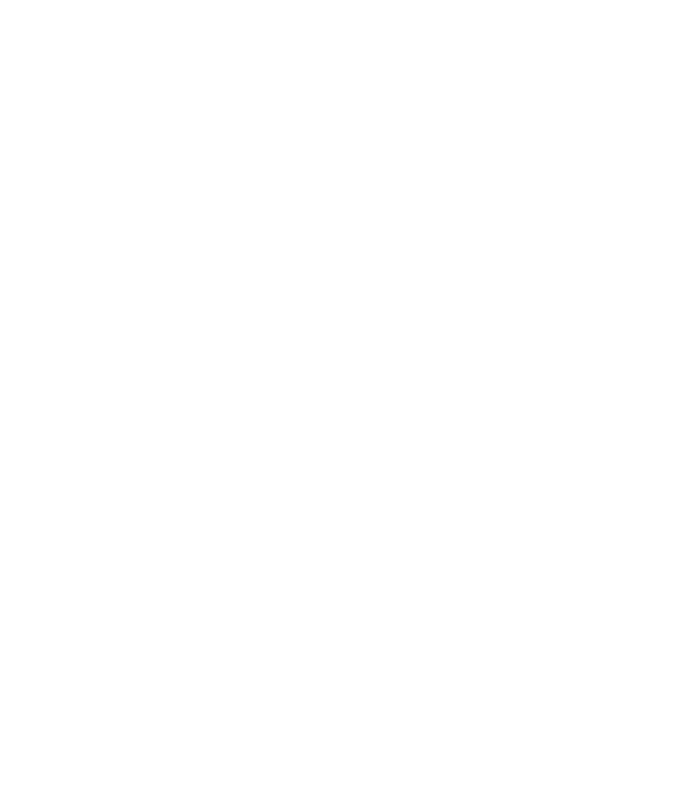
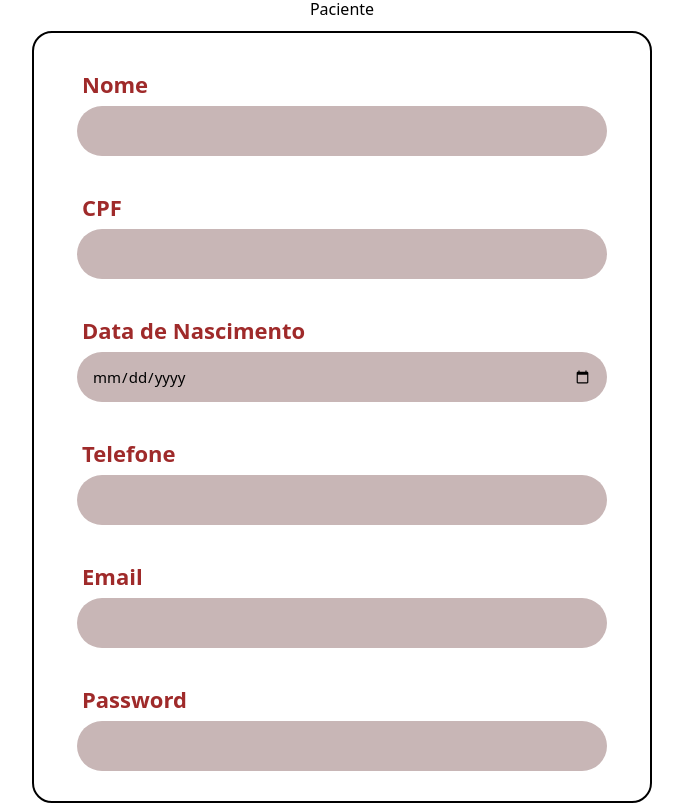
Before and after one commit to Ramon-UFSJ2023/ProjetoHospital, a React (Vite) app: page /page-cad-paciente in a window 1280 px wide. Shown: the whole page, without its empty margins (298-981 px from the left). Built offline with nearby package versions, Linux system fonts and the light colour scheme.

Commit message:
Mudando tela de cadastro

```diff
--- a/src/App.jsx
+++ b/src/App.jsx
@@ -2,6 +2,7 @@
 import PacienteLogin from "./pages/Paciente/PacienteLogin";
 import DashBoardPaciente from "./pages/Paciente/DashboardPaciente";
 import FuncionarioLogin from "./pages/Funcionario/FuncionarioLogin";
+import PageCadastro from "./components/PageCadastro/PageCadastro";
 import { Routes, Route } from "react-router-dom";
 import "./styles/global.css";
 
@@ -12,7 +13,7 @@
       <Route path="/login-paciente" element={<PacienteLogin />} />
       <Route path="/page-inicial-paciente" element={<DashBoardPaciente />} />
       <Route path="/login-funcionario" element={<FuncionarioLogin />} />
-      <Route path="/page-cad-paciente"/>
+      <Route path="/page-cad-paciente" element={<PageCadastro />}/>
     </Routes>
   );
 }
--- a/src/PastaModelos/teste.html
+++ b/src/PastaModelos/teste.html
@@ -40,8 +40,6 @@
           <label for="password">Password</label>
           <input type="password" name="Senha-cliente" id="" class="inputs"/>
         </div>
-
-
       </form>
     </div>
   </body>
--- a/src/components/PageCadastro/PageCadastro.jsx
+++ b/src/components/PageCadastro/PageCadastro.jsx
@@ -1,13 +1,41 @@
-import "./cadastro.css"
+import "./cadastro.css";
+import BtnCustomized from "../Buttons/ButtonCustomized"
 
-export default function PageCadastro(){
-    return (
-        <div className="container">
-            <h1 className="Title">Paciente</h1>
-            <main className="page-Cadastro">
-                <h2>Nome</h2>
-                <input type="text" name="Nome" id="input-name" className="inputs"/>
-            </main>
+export default function PageCadastro() {
+  return (
+    <div className="container">
+      <h1 class="Title">Paciente</h1>
+      <form class="page-cadastro" action="/cadastro" method="post">
+        <div class="inputs-groups">
+          <label for="nome">Nome</label>
+          <input type="text" name="Nome" id="input-name" class="inputs" />
         </div>
-    );
+
+        <div class="inputs-groups">
+          <label for="CPF">CPF</label>
+          <input type="number" name="Nome" id="input-cpf" class="inputs" />
+        </div>
+
+        <div class="inputs-groups">
+          <label for="date-born">Data de Nascimento</label>
+          <input type="date" name="" id="input-date" class="inputs" />
+        </div>
+
+        <div class="inputs-groups">
+          <label for="text">Telefone</label>
+          <input type="tel" name="Nome" id="input-name" class="inputs" />
+        </div>
+
+        <div class="inputs-groups">
+          <label for="Email">Email</label>
+          <input type="text" name="" id="" class="inputs" />
+        </div>
+
+        <div class="inputs-groups">
+          <label for="password">Password</label>
+          <input type="password" name="Senha-cliente" id="" class="inputs" />
+        </div>
+      </form>
+    </div>
+  );
 }
--- a/src/components/PageCadastro/cadastro.css
+++ b/src/components/PageCadastro/cadastro.css
@@ -1,15 +1,51 @@
-*{
+* {
   margin: 0;
   padding: 0;
   box-sizing: border-box;
 }
-body{
-    height: 100vh;
-    width: 100vw;
-}
-.container{
+
+.container {
   display: flex;
   gap: 10px;
   flex-direction: column;
   align-items: center;
+  justify-content: center;
+  height: 100vh;
+  width: 100%;
 }
+
+.page-cadastro {
+  display: flex;
+  flex-direction: column;
+  border: 2px solid black;
+  width: 620px;
+  height: 820px;
+  align-items: center;
+  padding: 15px;
+  border-radius: 20px;
+}
+
+.inputs-groups {
+  padding: 15px;
+  display: flex;
+  flex-direction: column;
+  width: 560px;
+}
+.inputs-groups label{
+    color: #9F2A2A;
+    font-weight: bolder;
+    font-size: 22px;
+    padding: 5px;
+}
+
+.inputs{
+    height: 50px;
+    border-radius: 50px;
+    padding-left: 15px;
+    font-size: 15px;
+    background-color: #C8B6B6;
+}
+
+#input-date{
+    padding-right: 15px;
+}
--- a/src/components/PageLogin/PageLogin.jsx
+++ b/src/components/PageLogin/PageLogin.jsx
@@ -4,7 +4,7 @@
 import ButtonReturn from "../Buttons/ButtonReturn";
 import { useNavigate } from "react-router-dom";
 
-export default function PageLogin({ title }) {
+export default function PageLogin({ title, showLinkCadastro }) {
   const [cpf, setCpf] = useState("");
   const [password, setPassword] = useState("");
 
@@ -15,10 +15,9 @@
   const goPageInicialPacient = () => {
     navigate("/page-inicial-paciente");
   };
-  const goPageCadastroPaciente = () =>{
-    navigate("/page-cad-paciente")
-  }
-
+  const goPageCadastroPaciente = () => {
+    navigate("/page-cad-paciente");
+  };
 
   const TrySubmit = (event) => {
     event.preventDefault();
@@ -66,9 +65,20 @@
             showImg="hidden"
             onClick={goPageInicialPacient}
           />
-          <h1 className="link-cad">Não esta cadastrado? <a className="link-cad" id="direction-login" onClick={goPageCadastroPaciente}>Cadastre-se</a></h1>
+
+          {showLinkCadastro && (
+            <h1 className="link-cad">
+              Não esta cadastrado?{" "}
+              <a
+                className="link-cad"
+                id="direction-login"
+                onClick={goPageCadastroPaciente}
+              >
+                Cadastre-se
+              </a>
+            </h1>
+          )}
         </form>
-
       </div>
       <footer className="bottom">
         <p>@Copyright2026</p>
--- a/src/pages/Paciente/PacienteLogin.jsx
+++ b/src/pages/Paciente/PacienteLogin.jsx
@@ -6,7 +6,7 @@
   return (
     <div className="Page-Principal">
       <LeftSide />
-      <PageLogin title="Login Paciente" />
+      <PageLogin title="Login Paciente" showLinkCadastro={true} />
     </div>
   );
 }
```
Lines whose indentation alone changed are shown as unchanged.
